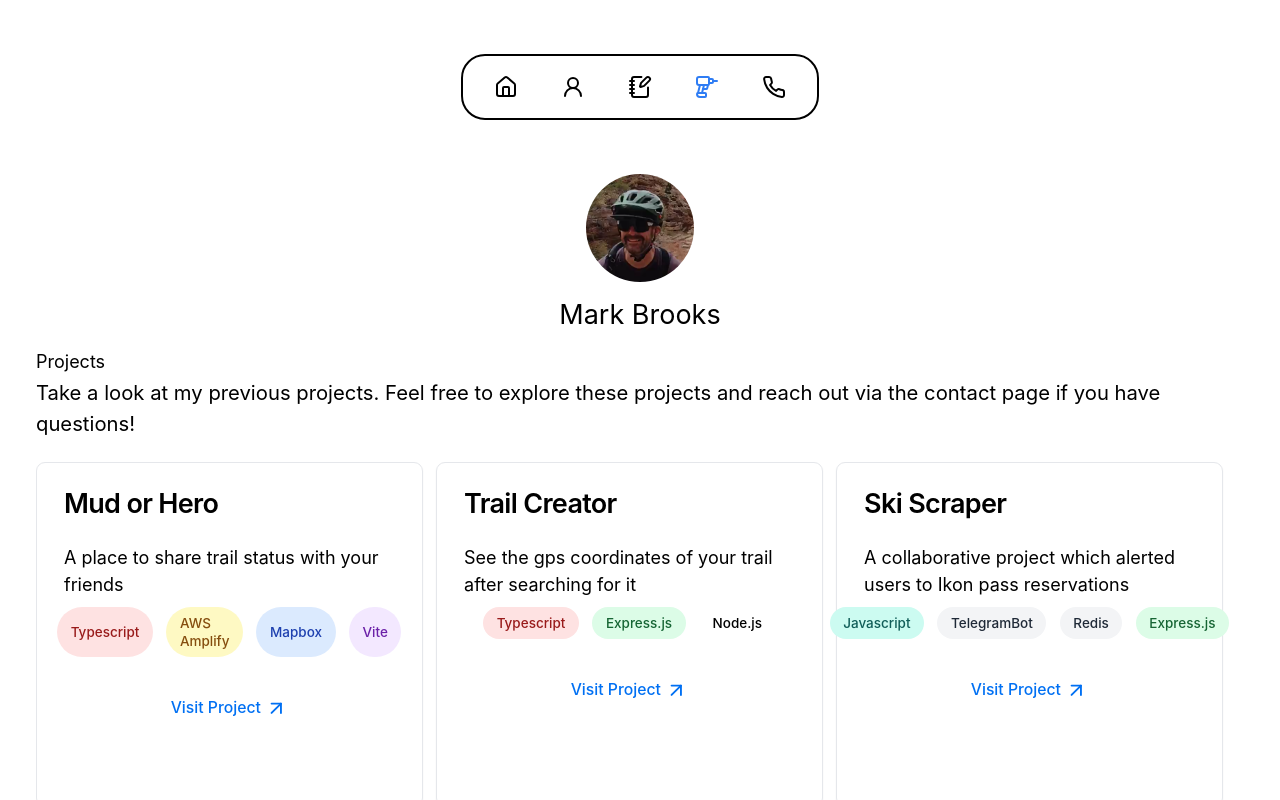
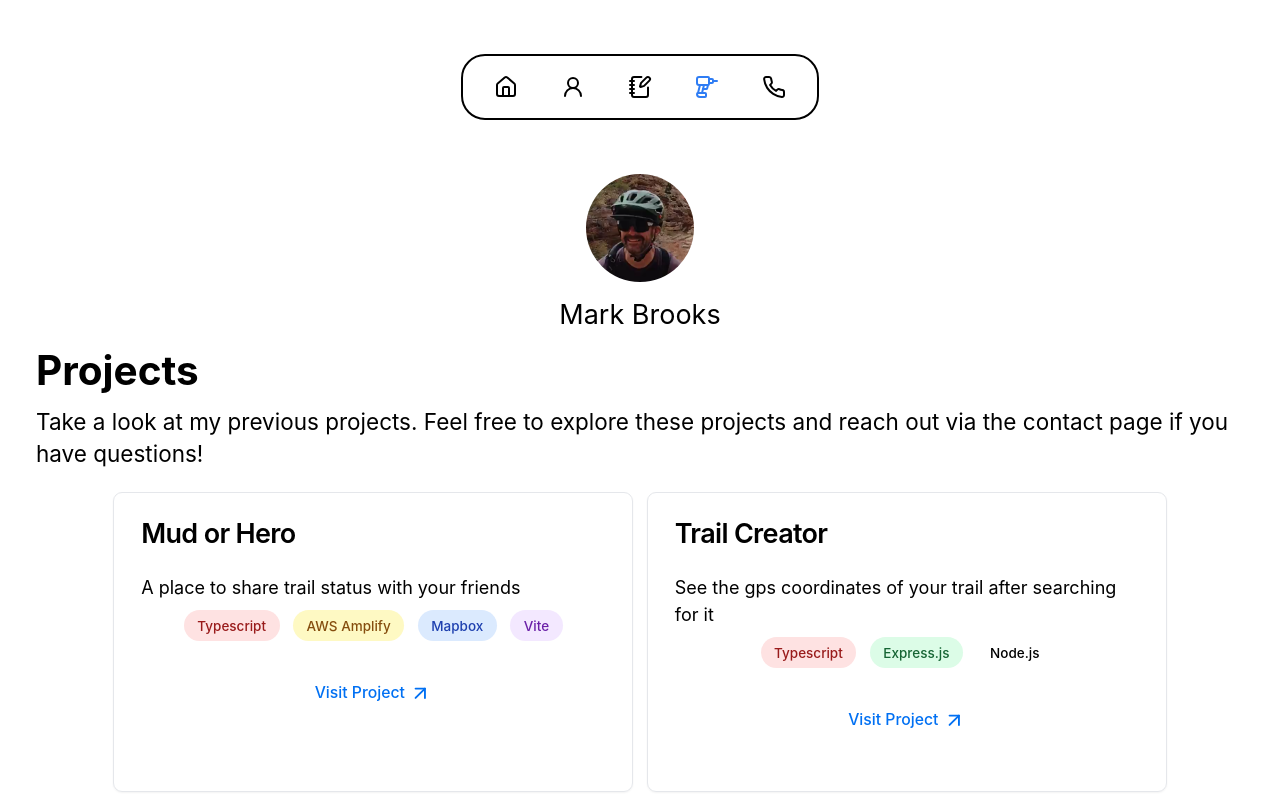
Before and after one commit to brooksmarka/nextjs-blog, a Next.js app: page /projects in a window 1280 px wide. Shown: the top 800 px of the page. Built offline with nearby package versions, Linux system fonts and the light colour scheme.

Commit message:
fix card widths and centering

```diff
--- a/components/ProjectsCard.js
+++ b/components/ProjectsCard.js
@@ -13,7 +13,7 @@ import { ArrowUpRight } from "lucide-react";
 
 const ProjectCards = ({ value, num }) => {
   return (
-    <FramerWrapper className={"max-w-[32%] min-h-[345px] max-lg:max-w-full"} y={0} scale={0.8} delay={num / 4} duration={0.15}>
+    <FramerWrapper className={"w-[520px] h-[300px] max-lg:w-full max-lg:h-auto"} y={0} scale={0.8} delay={num / 4} duration={0.15}>
       <Card className="w-full h-full">
         <CardHeader>
           <CardTitle>{value.title}</CardTitle>
--- a/pages/projects/index.js
+++ b/pages/projects/index.js
@@ -2,8 +2,7 @@ import Layout from '../../components/layout';
 import FramerWrapper from '../../components/FramerWrapper';
 import Heading from "../../components/Heading";
 import ProjectCards from '../../components/ProjectsCard';
-import { Badge } from '../../components/ui/badge';
-import { Layers } from "lucide-react";
+
 
 export default function Projects() {
 
@@ -31,23 +30,26 @@ export default function Projects() {
     }
   ];
   return (
+    <>
     <Layout isProjectPage>
-      <h1 className="contactTitle">Projects</h1>
+
       <div className="h-full w-full relative flex flex-col items-start gap-5 overflow-hidden">
         <div className="flex flex-col gap-3">
+        <Heading>Projects</Heading>
           <FramerWrapper y={0} x={200}>
-            <p className="font-poppins text-lg w-full text-primary max-sm:text-base">
+            <p className="font-poppins text-xl w-full text-primary max-sm:text-base">
              Take a look at my previous projects. Feel free to explore these projects and reach out via the contact page if you have questions!
             </p>
           </FramerWrapper>
         </div>
 
-        <div className="w-full flex flex-row flex-wrap gap-3 max-lg:flex-col">
+        <div className="w-full flex flex-row flex-wrap gap-3 justify-center max-lg:flex-col">
           {projects.map((val, indx) => {
             return <ProjectCards key={indx} value={val} num={indx} />;
           })}
         </div>
       </div>
     </Layout>
+    </>
   );
 }
```
